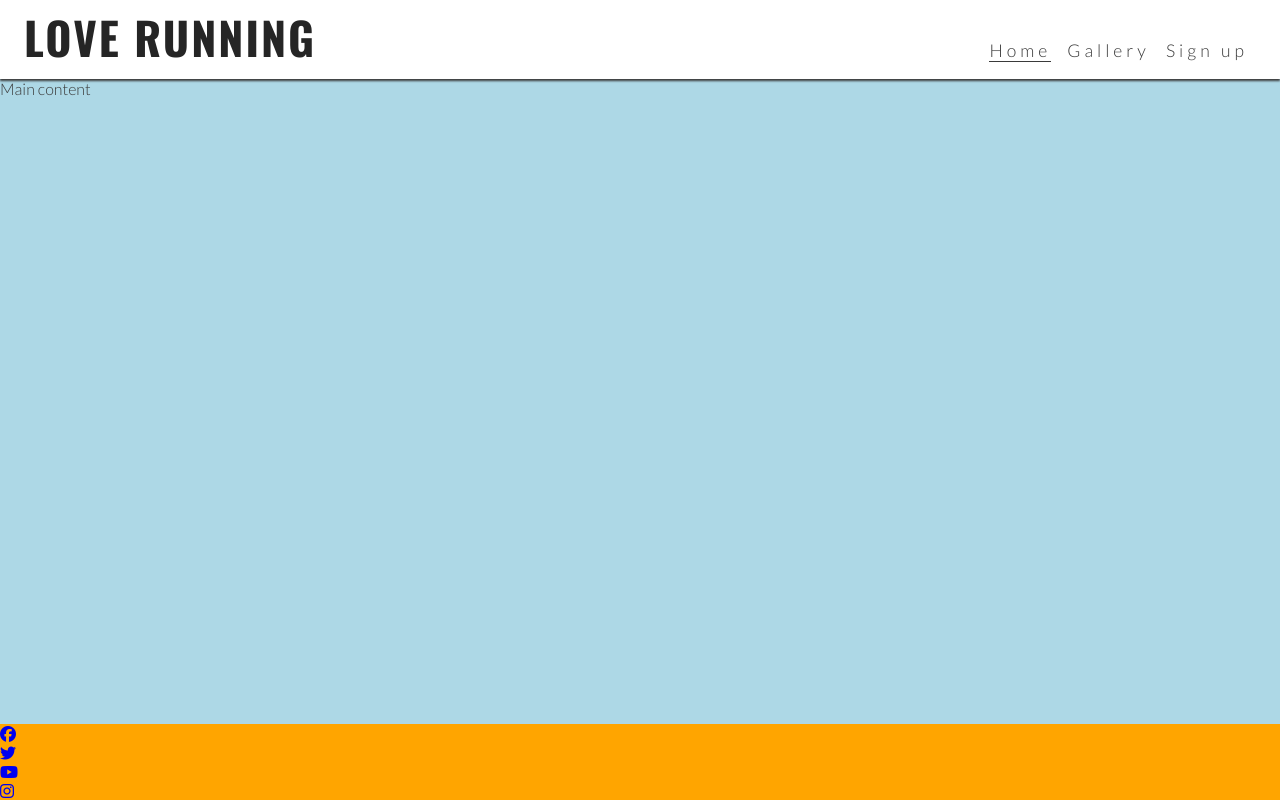
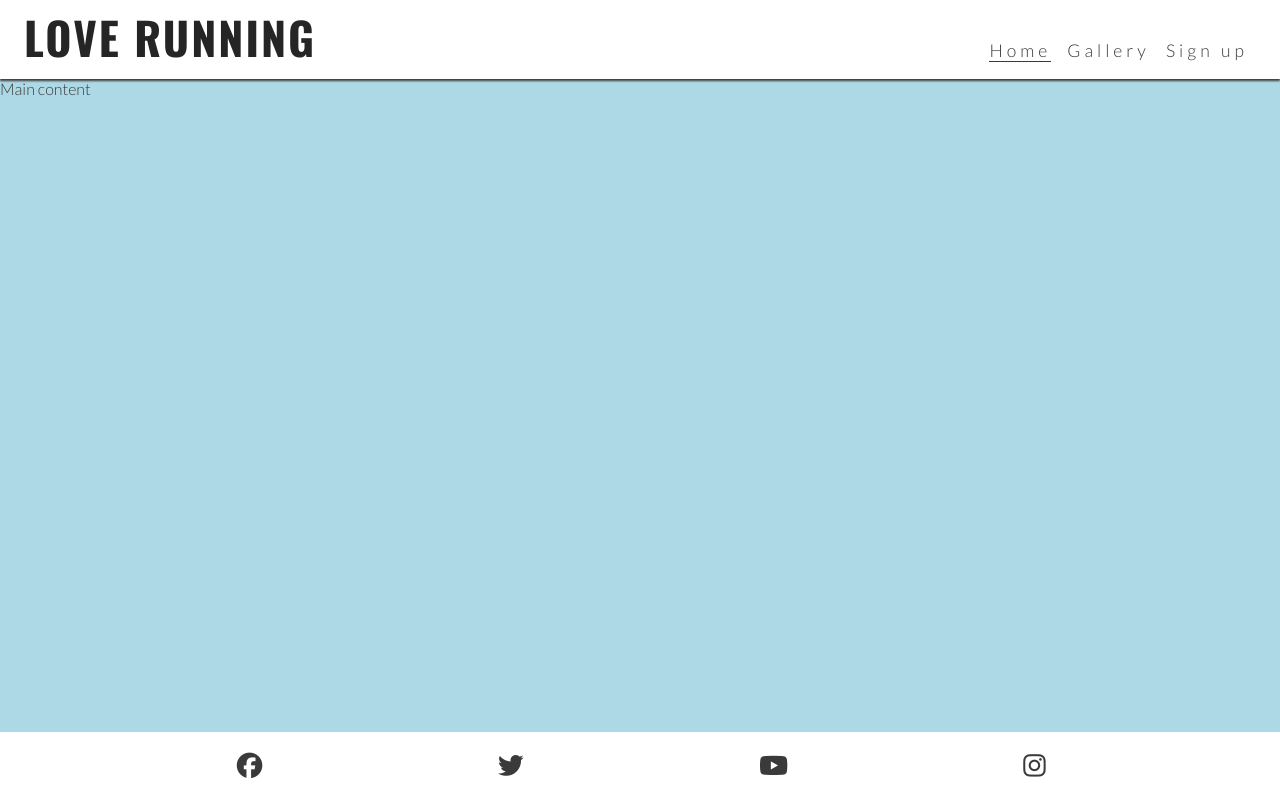
Before and after one commit to Nicolemann98/Love-Running, a plain HTML site: page index.html in a window 1280 px wide. Drawn offline with nearby package versions, Linux system fonts and the light colour scheme.

Commit message:
Style footer icons for all screen sizes

```diff
--- a/assets/css/style.css
+++ b/assets/css/style.css
@@ -92,10 +92,10 @@ main {
     flex: 1 0 auto;
     margin-top: 47px;
 }
-
-/* Footer */
-footer {
-    background-color: orange;
+#social-networks i {
+    font-size: 160%;
+    padding: 5%;
+    color: #3a3a3a;
 }
 
 /* Media query: tablets and larger (768px and up) */
@@ -134,6 +134,15 @@ footer {
         margin-top: 79px;
     }
 }
+/* Footer */
+#social-networks {
+    text-align: center;
+    padding: 20px 0;
+    display: flex;
+    justify-content: space-evenly;
+    list-style-type: none;
+}
+
 
 /* Larger devices (laptops and desktops 992px and up) */
 @media screen and (min-width:992px) {
--- a/index.html
+++ b/index.html
@@ -33,25 +33,23 @@
       sizes="16x16"
       href="assets/favicon/favicon-16x16.png"
     />
-    <link rel="stylesheet" href="assets/css/style.css">
+    <link rel="stylesheet" href="assets/css/style.css" />
   </head>
 
   <body>
     <!-- Header -->
     <header>
       <a href="index.html">
-            <h1 id="logo">
-                Love Running
-            </h1>
+        <h1 id="logo">Love Running</h1>
       </a>
-        <input type="checkbox" id="nav-toggle" name="nav-toggle" >
-        <label for="nav-toggle" class="nav-toggle-label" >
+      <input type="checkbox" id="nav-toggle" name="nav-toggle" />
+      <label for="nav-toggle" class="nav-toggle-label">
         <i class="fa-solid fa-bars"></i>
       </label>
       <nav>
         <ul id="menu">
           <li>
-            <a href="" class= "active">Home</a>
+            <a href="" class="active">Home</a>
           </li>
           <li>
             <a href="">Gallery</a>
@@ -68,26 +66,53 @@
 
     <!-- Footer -->
     <footer>
-        <ul>
-            <li><a href="https://www.facebook.com/" target="_blank" rel="noopener" aria-label= "Visit our facebook page (opens in a new tab)" > <i class="fa-brands fa-facebook"></i> </a> </li>
-        </ul>
-
-        <ul>
-            <li><a href="https://www.twitter.com" target="_blank" rel="noopener"
-                    aria-label="Visit our Twitter page (opens in a new tab)"> <i class="fa-brands fa-twitter"></i>
+      <ul id="social-networks">
+        <li>
+          <a
+            href="https://www.facebook.com/"
+            target="_blank"
+            rel="noopener"
+            aria-label="Visit our facebook page (opens in a new tab)"
+          >
+            <i class="fa-brands fa-facebook"></i>
           </a>
         </li>
-        </ul>
-        <ul>
-            <li><a href="https://www.youtube.com/" target="_blank" rel="noopener"
-                    aria-label="Visit our Youtube page (opens in a new tab)"> <i class="fa-brands fa-youtube"> </i> </a> </li>
-        </ul>
-        <ul>
-            <li><a href="https://www.instagram.com/" target="_blank" rel="noopener"
-                    aria-label="Visit our Instagram page (opens in a new tab)"> <i class="fa-brands fa-instagram"></i></a> </li>
+        <li>
+          <a
+            href="https://www.twitter.com"
+            target="_blank"
+            rel="noopener"
+            aria-label="Visit our Twitter page (opens in a new tab)"
+          >
+            <i class="fa-brands fa-twitter"></i>
+          </a>
+        </li>
+        <li>
+          <a
+            href="https://www.youtube.com/"
+            target="_blank"
+            rel="noopener"
+            aria-label="Visit our Youtube page (opens in a new tab)"
+          >
+            <i class="fa-brands fa-youtube"> </i>
+          </a>
+        </li>
+        <li>
+          <a
+            href="https://www.instagram.com/"
+            target="_blank"
+            rel="noopener"
+            aria-label="Visit our Instagram page (opens in a new tab)"
+          >
+            <i class="fa-brands fa-instagram"></i
+          ></a>
+        </li>
       </ul>
     </footer>
     <!-- Font Awesome kit -->
-    <script src="https://kit.fontawesome.com/4ddafbb73e.js" crossorigin="anonymous"></script>
+    <script
+      src="https://kit.fontawesome.com/4ddafbb73e.js"
+      crossorigin="anonymous"
+    ></script>
   </body>
 </html>
```
Lines whose indentation alone changed are shown as unchanged.
